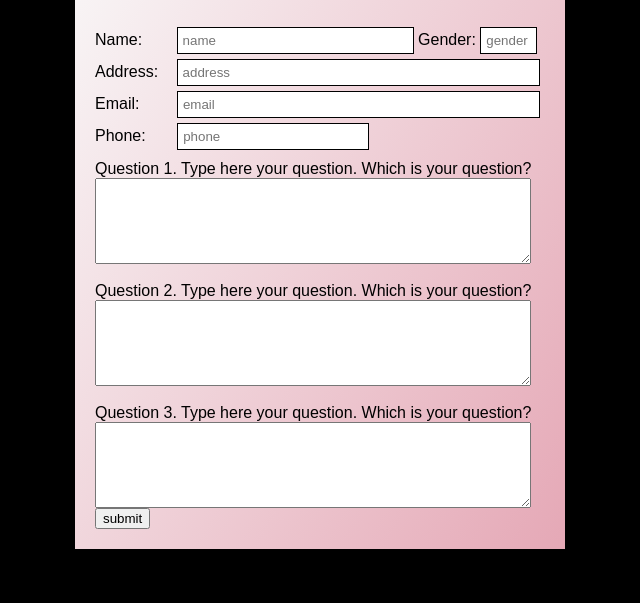
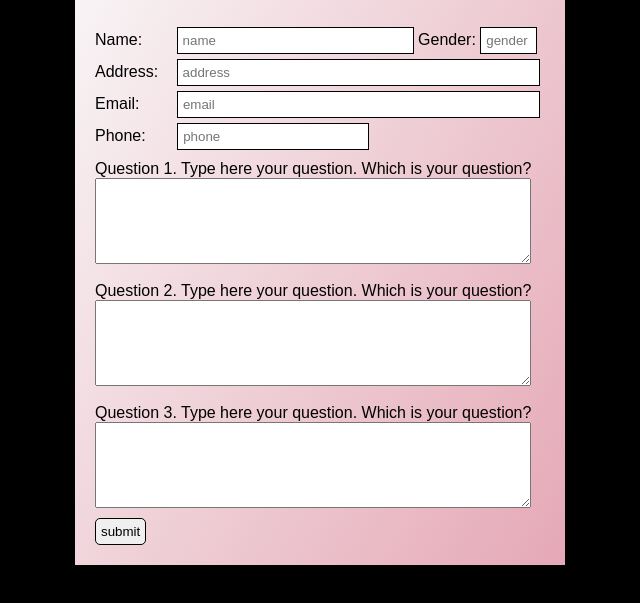
Before and after one commit to jeremydegreat/Personal-github, a plain HTML site: page survey forms/surveyform1.html in a window 1280 px wide. Shown: the part 165-768 px from the top of the page, without its empty margins (320-960 px from the left). Drawn offline with Linux system fonts and the light colour scheme.

Commit message:
submit code added

```diff
--- a/survey forms/surveyform1.css
+++ b/survey forms/surveyform1.css
@@ -89,3 +89,17 @@ textarea {
     width: 430px;
     height: 80px;
 }
+
+#submit {
+    display: inline-block;
+    padding: 5px;
+    margin: 10px 0 0 0;
+    border-radius: 5px;
+    border: 1px solid black;
+}
+
+#submit:hover {
+    background-color: grey;
+    transition: 0.5s;
+    border: 2px solid khaki;
+}
```
